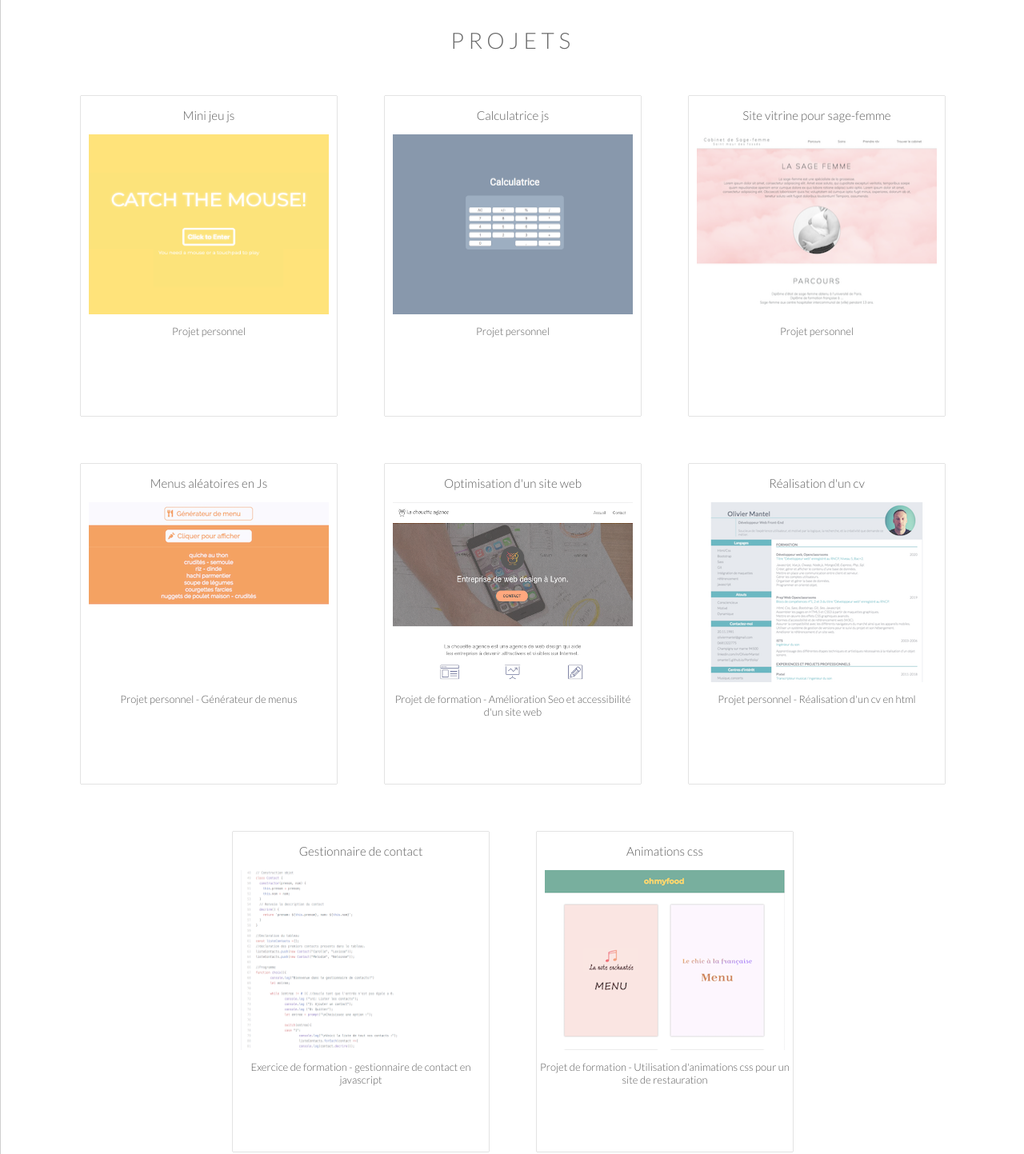
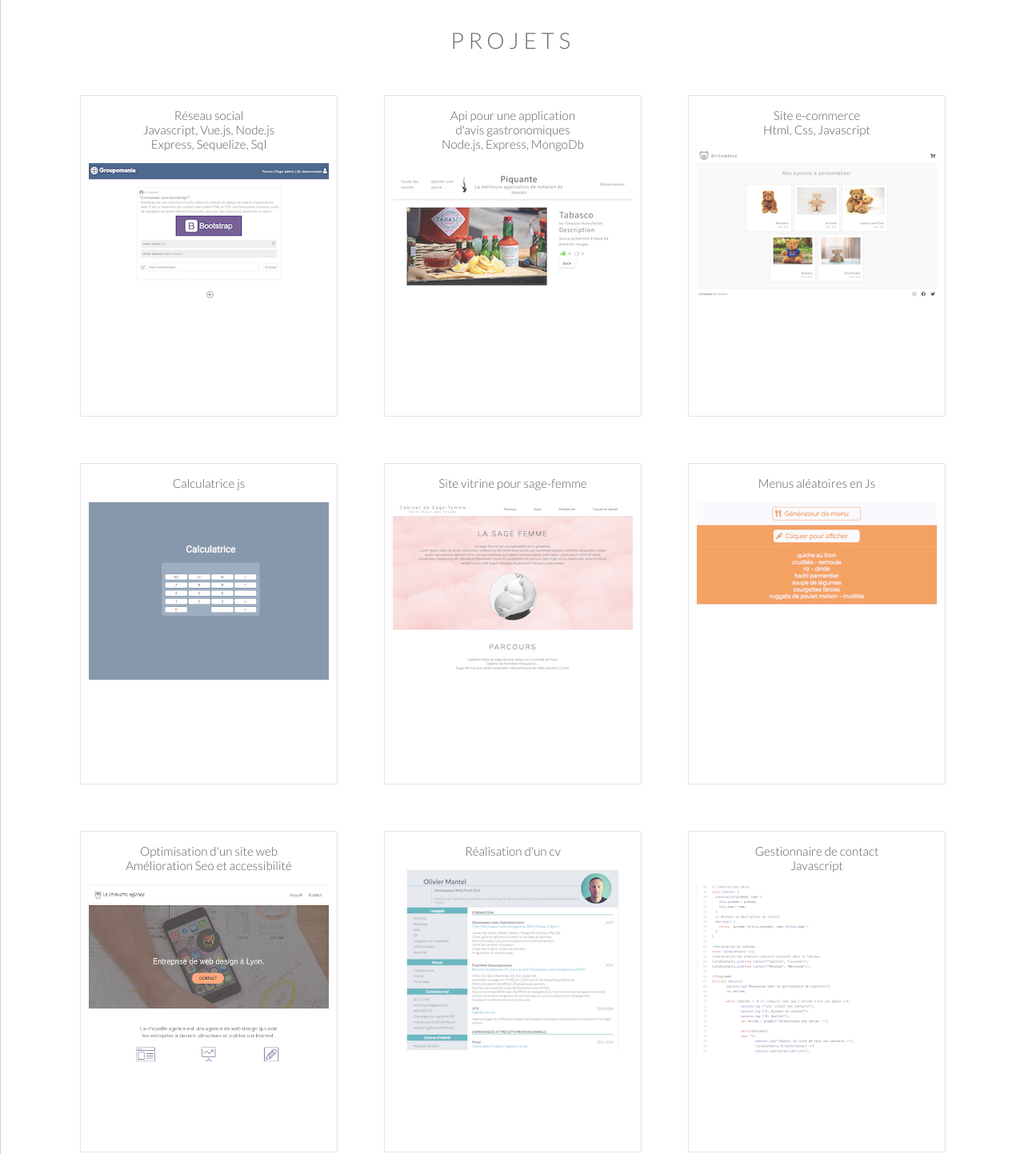
Before and after one commit to OMantel1/Portfolio, a plain HTML site: page index.html in a window 1280 px wide. Shown: the part 121-1564 px from the top of the page at 80% size. Drawn offline with Linux system fonts and the light colour scheme.

Commit message:
Met à jour portfolio

```diff
--- a/index.html
+++ b/index.html
@@ -45,10 +45,15 @@
                 <li class="stack__list__items">Sass</li>
                 <li class="stack__list__items">Bootstrap</li>
                 <li class="stack__list__items">Javascript</li>
+                <li class="stack__list__items">Node.js</li>
+                <li class="stack__list__items">Bases de Vue.js</li>
                 <li class="stack__list__items">Git</li>
-                <li class="stack__list__items">bases de Jquery</li>
-                <li class="stack__list__items">Webpack</li>
-                <li class="stack__list__items">Gulp</li>
+                <li class="stack__list__items">MongoDb</li>
+                <li class="stack__list__items">Bases de Sql</li>
+
+                <!-- <li class="stack__list__items">bases de Jquery</li> -->
+                <!-- <li class="stack__list__items">Webpack</li> -->
+                <!-- <li class="stack__list__items">Gulp</li> -->
 
             </ul>
         </div>
@@ -62,19 +67,43 @@
 
 
             <article class="projets__box">
+                <h3 class="projets__box__title">Réseau social<br>Javascript, Vue.js, Node.js <br>Express, Sequelize, Sql</h3>
+                <div class="projet__box__capture">
+                    <a href="https://github.com/OMantel1/64497812RS" target="_blank" rel="noopener"><img src="img/portfolio-capture-RéseauSocial.png" alt="Api"> </a>
+                </div>
+                <!-- <p class="projets__box__text">Projet de formation</p> -->
+            </article>
+
+            <article class="projets__box">
+                <h3 class="projets__box__title">Api pour une application <br> d'avis gastronomiques <br>Node.js, Express, MongoDb</h3>
+                <div class="projet__box__capture">
+                    <a href="https://github.com/OMantel1/DWP6" target="_blank" rel="noopener"><img src="img/portfolio-capture-Api.png" alt="Api"> </a>
+                </div>
+                <!-- <p class="projets__box__text">Projet de formation</p> -->
+            </article>
+
+            <article class="projets__box">
+                <h3 class="projets__box__title">Site e-commerce <br>Html, Css, Javascript</h3>
+                <div class="projet__box__capture">
+                    <a href="https://github.com/OMantel1/DWP5" target="_blank" rel="noopener"><img src="img/portfolio-capture-oriteddies.png" alt="Site E-commerce"> </a>
+                </div>
+                <!-- <p class="projets__box__text">Projet de formation</p> -->
+            </article>
+
+            <!-- <article class="projets__box">
                 <h3 class="projets__box__title">Mini jeu js</h3>
                 <div class="projet__box__capture">
                     <a href="https://omantel1.github.io/CatchTheMouse/" target="_blank" rel="noopener"><img src="img/portfolio-capture-mouse.png" alt="mini jeu js"> </a>
                 </div>
                 <p class="projets__box__text">Projet personnel</p>
-            </article>
+            </article> -->
 
             <article class="projets__box">
                 <h3 class="projets__box__title">Calculatrice js</h3>
                 <div class="projet__box__capture">
                     <a href="https://omantel1.github.io/Calculatrice-js/" target="_blank" rel="noopener"><img src="img/portfolio-capture-calc.png" alt="calculatrice"> </a>
                 </div>
-                <p class="projets__box__text">Projet personnel</p>
+                <!-- <p class="projets__box__text">Projet personnel</p> -->
             </article>
 
             <article class="projets__box">
@@ -82,7 +111,7 @@
                 <div class="projet__box__capture">
                     <a href="https://omantel1.github.io/Site-Vitrine-SageFemme/" target="_blank" rel="noopener"><img src="img/portfolio-site-vitrine-sage-femme.png" alt="site vitrine"> </a>
                 </div>
-                <p class="projets__box__text">Projet personnel</p>
+                <!-- <p class="projets__box__text">Projet personnel</p> -->
             </article>
 
             <article class="projets__box">
@@ -90,15 +119,15 @@
                 <div class="projet__box__capture">
                     <a href="https://omantel1.github.io/Generateur-de-menu-js/" target="_blank" rel="noopener"><img src="img/portfolio-capture-Genjs.png" alt="generateur de menu en javascript"> </a>
                 </div>
-                <p class="projets__box__text">Projet personnel - Générateur de menus</p>
+                <!-- <p class="projets__box__text">Projet personnel - Générateur de menus</p> -->
             </article>
 
             <article class="projets__box">
-                <h3 class="projets__box__title">Optimisation d'un site web</h3>
+                <h3 class="projets__box__title">Optimisation d'un site web <br> Amélioration Seo et accessibilité</h3>
                 <div class="projet__box__capture">
                     <a href="https://omantel1.github.io/Projet-LCA/" target="_blank" rel="noopener"><img src="img/portfolio-capture-lca.png" alt="projet lca"> </a>
                 </div>
-                <p class="projets__box__text">Projet de formation - Amélioration Seo et accessibilité d'un site web</p>
+                <!-- <p class="projets__box__text">Projet de formation - Amélioration Seo et accessibilité d'un site web</p> -->
             </article>
 
             <article class="projets__box">
@@ -106,15 +135,15 @@
                 <div>
                     <a href="https://omantel1.github.io/Cv-Olivier-Mantel/" target="_blank" rel="noopener"><img src="img/portfolio-capture-cv.png" alt="cv réalisé en html css"> </a>
                 </div>
-                <p class="projets__box__text">Projet personnel - Réalisation d'un cv en html</p>
+                <!-- <p class="projets__box__text">Projet personnel - Réalisation d'un cv en html</p> -->
             </article>
 
             <article class="projets__box">
-                <h3 class="projets__box__title">Gestionnaire de contact</h3>
+                <h3 class="projets__box__title">Gestionnaire de contact<br> Javascript</h3>
                 <div>
                     <a href="https://github.com/OMantel1/Exercice_Javascript1/blob/master/js/contacts.js" target="_blank" rel="noopener"><img src="img/portfolio-capture-js.png" alt="exercice javascript"> </a>
                 </div>
-                <p class="projets__box__text">Exercice de formation - gestionnaire de contact en javascript</p>
+                <!-- <p class="projets__box__text">Exercice de formation - gestionnaire de contact en javascript</p> -->
             </article>
 
             <article class="projets__box">
@@ -122,8 +151,8 @@
                 <div>
                     <a href="https://omantel1.github.io/p3_ohmyfood/" target="_blank" rel="noopener"><img src="img/portfolio-capture-menus.png" alt="menu de restaurant"> </a>
                 </div>
-                <p class="projets__box__text">Projet de formation - Utilisation d'animations css pour un site de
-                    restauration</p>
+                <!-- <p class="projets__box__text">Projet de formation - Utilisation d'animations css pour un site de -->
+                    <!-- restauration</p> -->
             </article>
         </div>
     </section>
--- a/sass/style.scss
+++ b/sass/style.scss
@@ -189,7 +189,7 @@ body {
 a img {
     display: block;
     width: 300px;
-    height: 225px;
+    // height: 225px;
     margin-left: auto;
     margin-right: auto;
 }
```
Also changed, not shown: img/portfolio-capture-Api.png (added), img/portfolio-capture-RéseauSocial.png (added), img/portfolio-capture-oriteddies.png (added), style.css.
